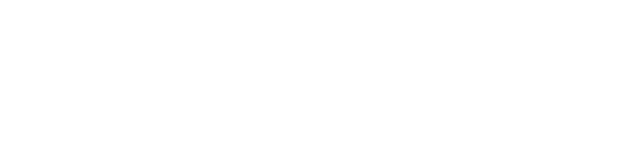
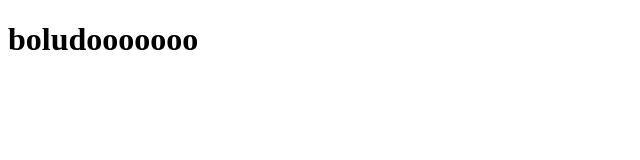
Before and after one commit to LeanAguSgr/git-curso, a plain HTML site: page index.html in a window 1280 px wide. Shown: the whole page, without its empty margins (0-640 px from the left). Drawn offline with Linux system fonts and the light colour scheme.

Commit message:
ahora tiene un h1

```diff
--- a/index.html
+++ b/index.html
@@ -3,6 +3,7 @@
 <head>
     <meta charset="utf-8">
     <title>primera pagina</title>
+    <h1>boludooooooo</h1>
     </head>
 <body>
 
```
